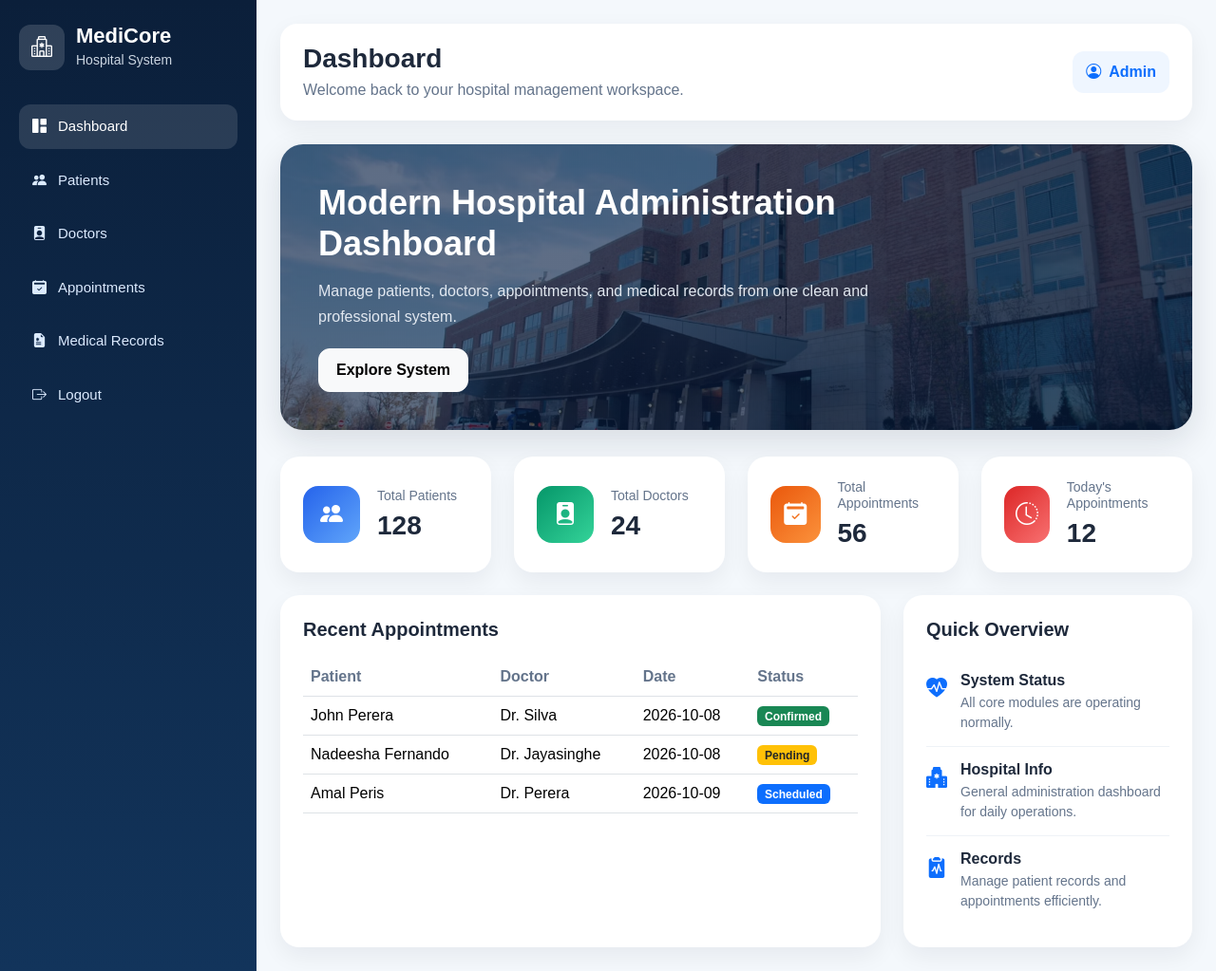
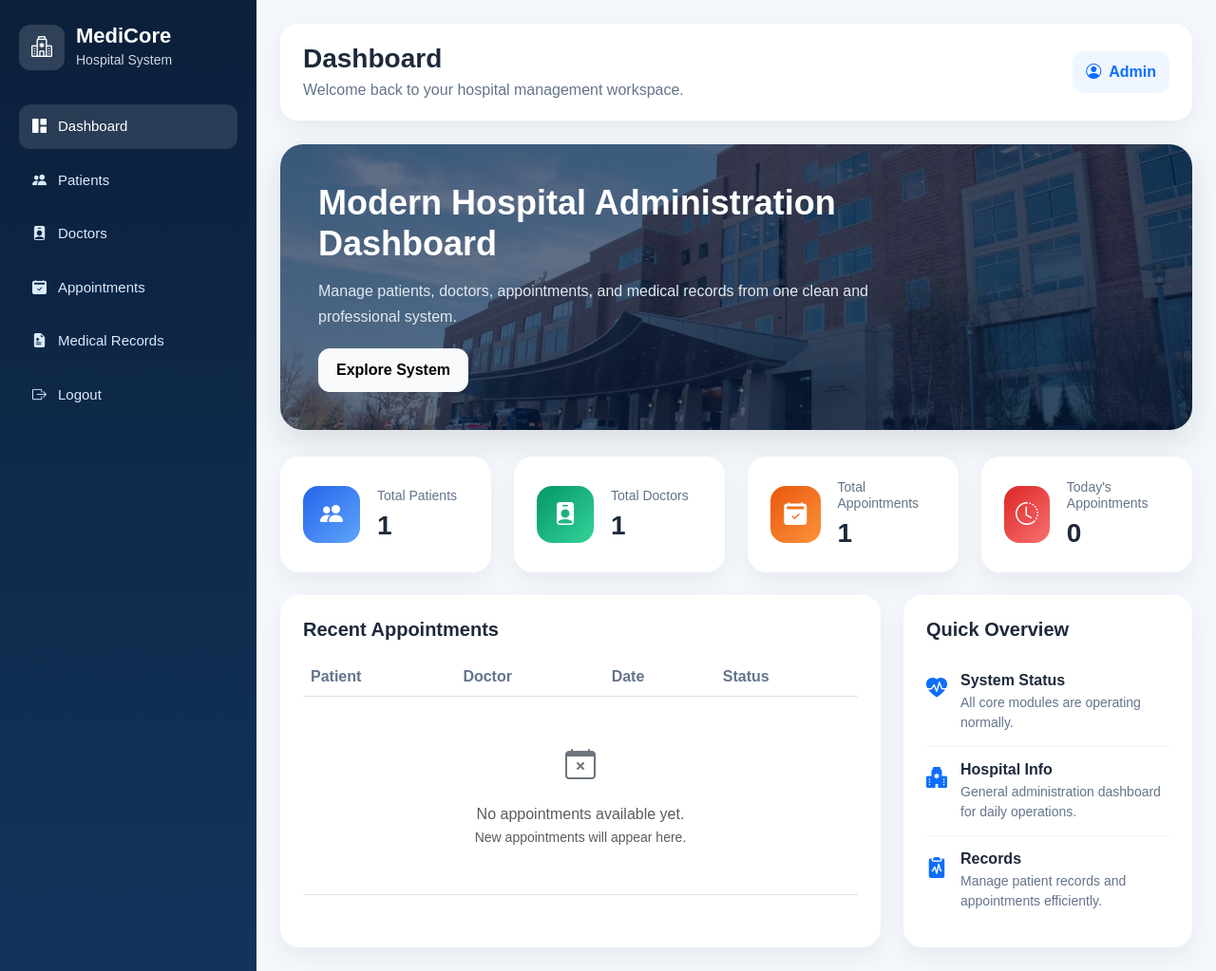
Before and after one commit to DiniduVishwa7/hospital-management-system, a PHP site: page / in a window 1280 px wide. Shown: the whole page at 95% size. Run offline with PHP 8.4, Linux system fonts and the light colour scheme; tables that the repository leaves empty hold one stand-in row (values such as "Sample post"); a stand-in replaces the project's code that opens the database connection.

Commit message:
Connect dashboard statistics to MySQL

```diff
--- a/index.php
+++ b/index.php
@@ -1,11 +1,32 @@
+
 <?php
+
+// Load the database connection
+require_once __DIR__ . "/config/database.local.php";
+
 $pageTitle = "Dashboard";
 
-// Temporary stats until database connection
-$totalPatients = 128;
-$totalDoctors = 24;
-$totalAppointments = 56;
-$todayAppointments = 12;
+// Get total number of patients
+$totalPatients = $pdo->query(
+    "SELECT COUNT(*) FROM patients"
+)->fetchColumn();
+
+// Get total number of doctors
+$totalDoctors = $pdo->query(
+    "SELECT COUNT(*) FROM doctors"
+)->fetchColumn();
+
+// Get total number of appointments
+$totalAppointments = $pdo->query(
+    "SELECT COUNT(*) FROM appointments"
+)->fetchColumn();
+
+// Get appointments scheduled for today
+$todayAppointments = $pdo->query(
+    "SELECT COUNT(*) FROM appointments
+     WHERE appointment_date = CURDATE()"
+)->fetchColumn();
+
 ?>
 
 <!DOCTYPE html>
@@ -153,25 +174,20 @@ $todayAppointments = 12;
                                     </tr>
                                 </thead>
                                 <tbody>
-                                    <tr>
-                                        <td>John Perera</td>
-                                        <td>Dr. Silva</td>
-                                        <td>2026-10-08</td>
-                                        <td><span class="badge bg-success">Confirmed</span></td>
-                                    </tr>
-                                    <tr>
-                                        <td>Nadeesha Fernando</td>
-                                        <td>Dr. Jayasinghe</td>
-                                        <td>2026-10-08</td>
-                                        <td><span class="badge bg-warning text-dark">Pending</span></td>
-                                    </tr>
-                                    <tr>
-                                        <td>Amal Peris</td>
-                                        <td>Dr. Perera</td>
-                                        <td>2026-10-09</td>
-                                        <td><span class="badge bg-primary">Scheduled</span></td>
-                                    </tr>
-                                </tbody>
+    <tr>
+        <td colspan="4" class="text-center py-5">
+            <i class="bi bi-calendar-x text-secondary fs-2"></i>
+
+            <p class="text-muted mt-3 mb-0">
+                No appointments available yet.
+            </p>
+
+            <small class="text-muted">
+                New appointments will appear here.
+            </small>
+        </td>
+    </tr>
+</tbody>
                             </table>
                         </div>
                     </div>
```
Also changed, not shown: 1 other file.
